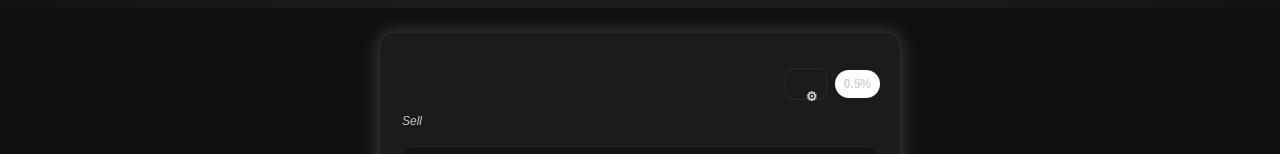
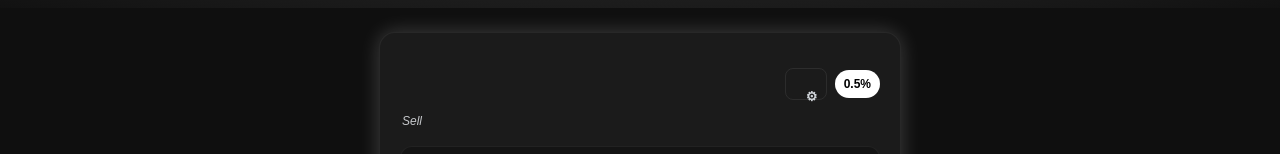
Before and after one commit to NobleSOL/apex-swap, a React (Create React App) app in the folder client/: page / in a window 1280 px wide. Shown: the part 293-447 px from the top of the page. Built offline with nearby package versions, Linux system fonts and the light colour scheme.

Commit message:
Update slippage text color to black and ensure toggle arrows visible
cgen-e27621390db34e2bb3d61bbff4aa127a

```diff
--- a/client/src/App.css
+++ b/client/src/App.css
@@ -126,6 +126,7 @@ button:hover { background: var(--brand-secondary, #00cc52); }
 
 .direction-toggle { display: inline-flex; align-items: center; justify-content: center; margin: 2px auto; width: 36px; height: 36px; border-radius: 50%; border: 1px solid rgba(255,255,255,0.08); color: #fff; background: rgba(74,74,74,1); }
 .direction-toggle:hover { filter: brightness(1.1); }
+.direction-toggle svg { display: block; }
 
 .amount-field { position: relative; width: 100%; }
 .amount-field input { padding-right: 56px; width: 200px; max-width: 100%; }
@@ -139,7 +140,7 @@ button:hover { background: var(--brand-secondary, #00cc52); }
 .icon-button { background: transparent; border: 1px solid rgba(255,255,255,0.08); color: #cfd3d8; width: 32px; height: 32px; border-radius: 8px; cursor: pointer; text-align: center; }
 .icon-button:hover { color: #fff; border-color: rgba(255,255,255,0.16); }
 .icon-button h1 { margin: 0; font-size: 13px; line-height: 32px; font-weight: 700; }
-.slippage-chip { border: 1px solid rgba(255,255,255,0.08); padding: 6px 8px; border-radius: 999px; font-size: 12px; color: #cfd3d8; }
+.slippage-chip { border: 1px solid rgba(255,255,255,0.08); padding: 6px 8px; border-radius: 999px; font-size: 12px; color: #000; }
 
 .row-header { text-align: left; color: #c5c7ca; font-size: 12px; font-weight: 600; margin: 6px 2px; }
 .sell-label { font-style: italic; font-weight: 400; }
```
